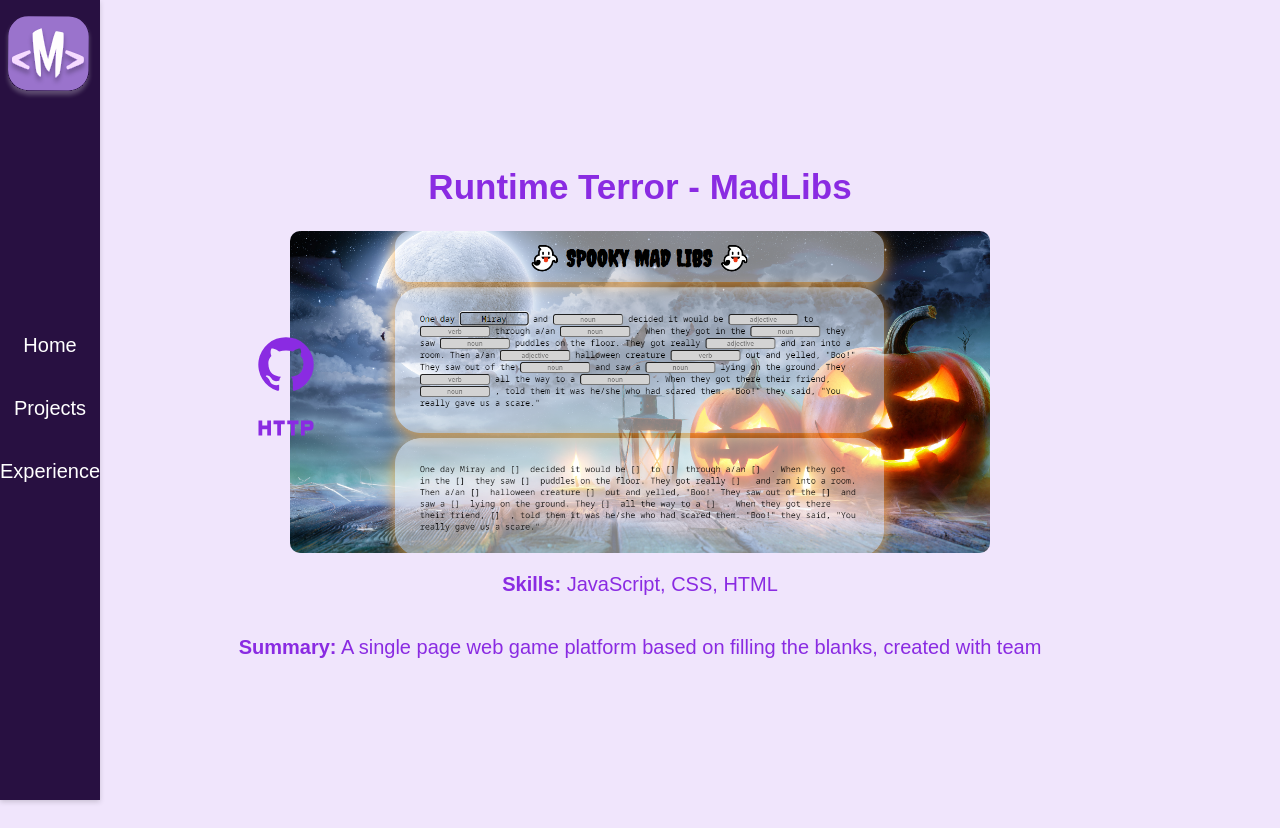
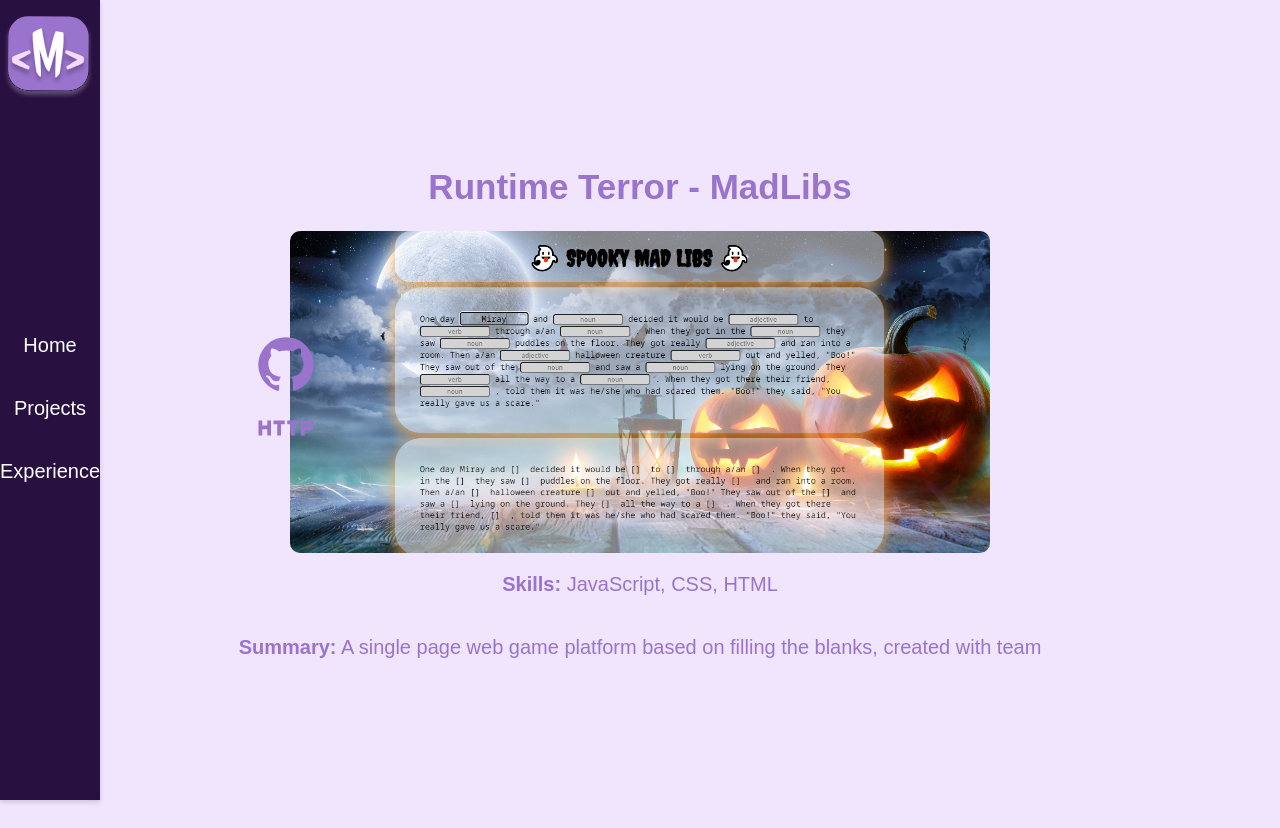
Before and after one commit to chiturca/portfolio, a React (Create React App) app: page /projects/1 in a window 1280 px wide. Built offline with nearby package versions, Linux system fonts and the light colour scheme.

Commit message:
Style: color fix

```diff
--- a/src/containers/Experience/index.scss
+++ b/src/containers/Experience/index.scss
@@ -2,12 +2,3 @@
     padding-left: 5em;
     padding-right: 5em;
 }
-h3{
-    color: #9A73CC;
-}
-h4{
-    color: #9A73CC;
-}
-p{
-    color: #9A73CC;
-}
--- a/src/containers/Home/index.scss
+++ b/src/containers/Home/index.scss
@@ -14,7 +14,6 @@
     align-items: center;
     text-align: center;
     background-color: #e8a2eb;
-    color: #f0f0f0;
   }
 
   .about h2 {
--- a/src/containers/ProjectDisplay/index.scss
+++ b/src/containers/ProjectDisplay/index.scss
@@ -12,7 +12,6 @@
   .project h1 {
     margin-top: 50px;
     font-size: 35px;
-    color: #8a2be2;
   }
   .project img {
     width: 700px;
@@ -21,7 +20,6 @@
 
   .project p {
     font-size: 20px;
-    color: #8a2be2;
   }
 
   .link {
@@ -33,5 +31,5 @@
 
   .project svg {
     font-size: 60px;
-    color: #8a2be2;
+    color: #9A73CC;
   }
--- a/src/containers/Projects/index.scss
+++ b/src/containers/Projects/index.scss
@@ -9,7 +9,6 @@
   }
 .projects .projectTitle {
     text-align: center;
-    color: #9A73CC;
     font-size: 2em;
     font-weight: bolder;
   }
@@ -21,7 +20,6 @@
     display: grid;
     grid-template-columns: 1fr 1fr 1fr;
     place-items: center;
-    color: #9A73CC;
   }
 
 
```
